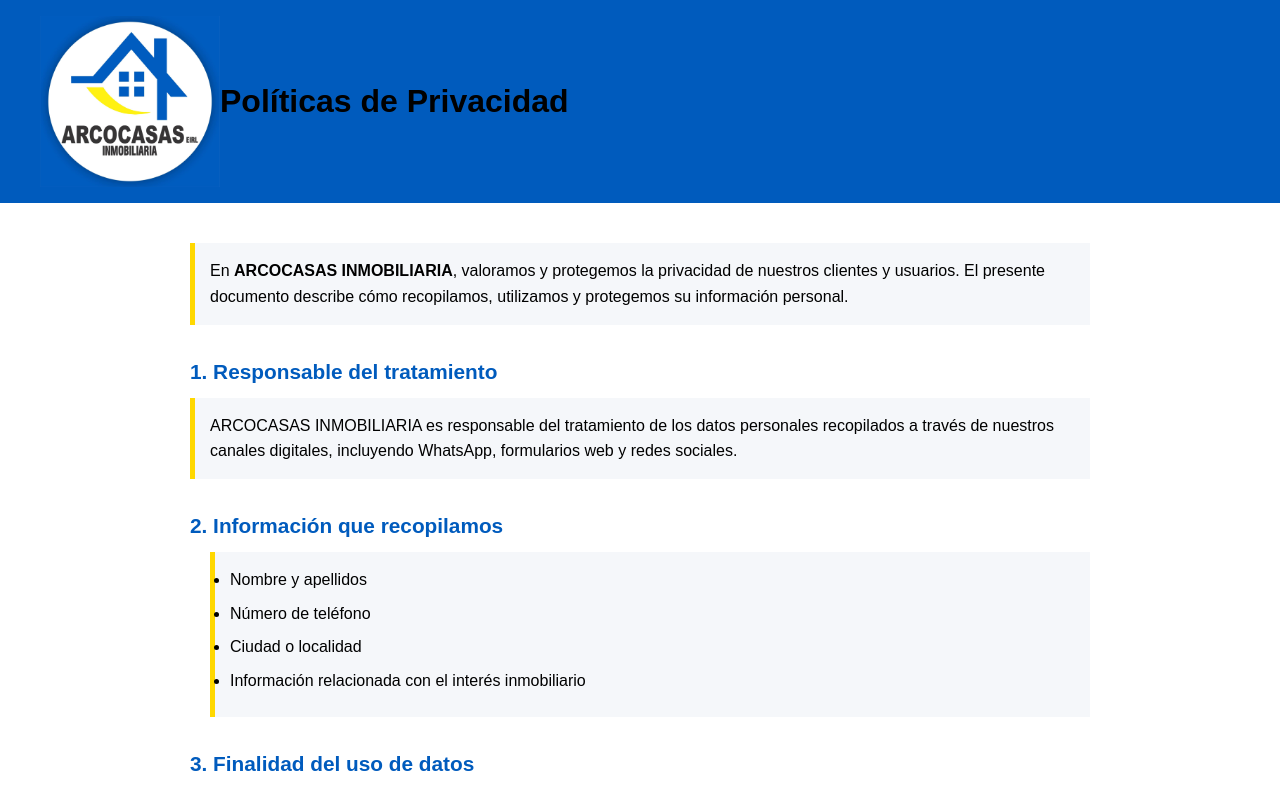
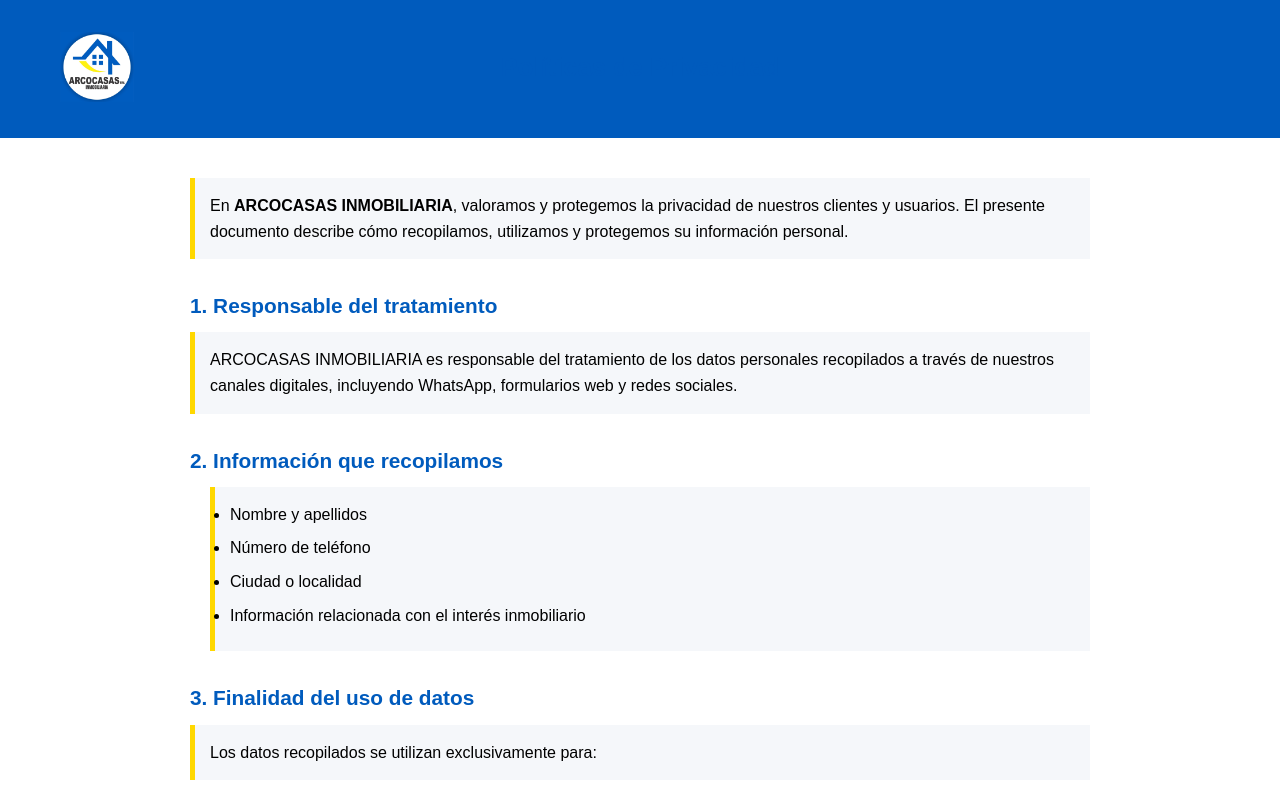
Before and after one commit to pieromiI722/politica-privacidad, a plain HTML site: page index.html in a window 1280 px wide. Shown: the top 787 px of the page. Drawn offline with Linux system fonts and the light colour scheme.

Commit message:
Update styles.css

```diff
--- a/styles.css
+++ b/styles.css
@@ -24,23 +24,36 @@ body {
 /* HEADER */
 .header {
     background-color: #005BBD;
+    border-bottom: 4px solid #005BBD;
     padding: 16px 24px;
 }
 
 .header-container {
     max-width: 1200px;
     margin: 0 auto;
+    padding: 16px 20px;
     display: flex;
     align-items: center;
+    position: relative;
 }
 
 .logo {
-    max-width: 180px;
-    width: 100%;
+    max-height: 70px;
+    width: auto;
     height: auto;
-    display: block;
 }
+.header-title {
+    position: absolute;
+    left: 50%;
+    transform: translateX(-50%);
+    margin: 0;
 
+    font-size: 1.6rem;
+    font-weight: 700;
+    color: #005BBD;
+    text-align: center;
+    white-space: nowrap;
+}
 /* MAIN */
 .main {
     padding: 40px 20px;
@@ -110,6 +123,9 @@ body {
     }
 
     .logo {
-        max-width: 140px;
+        max-height: 55px;
+    }
+    .header-title {
+        font-size: 1.2rem;
     }
 }
```
